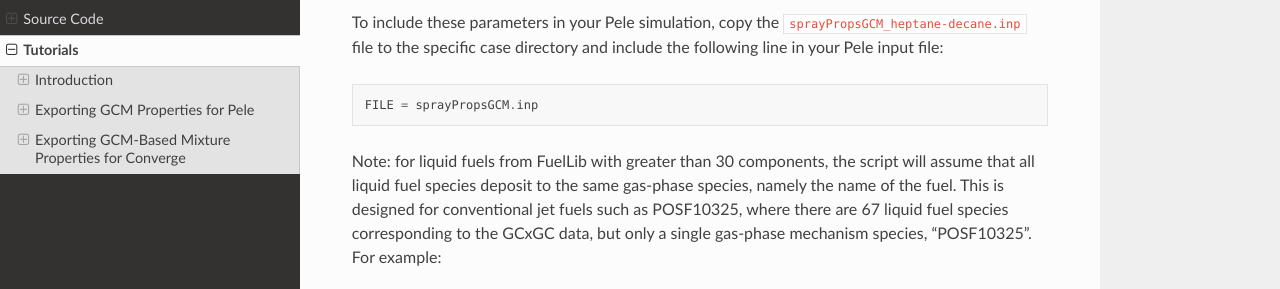
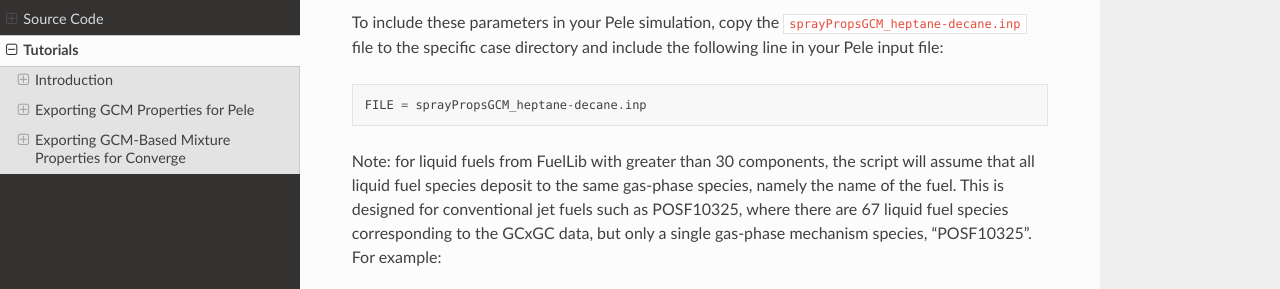
Before and after one commit to dmontgomeryNREL/FuelLib-NREL, a Sphinx documentation site: the page built from docs/tutorials.rst, in a window 1280 px wide and 900 px high, scrolled down 4004 px. Shown: the part 162-451 px from the top of the window. Built offline with Sphinx 7.4.7 and the Read the Docs theme 3.1.0, drawn with Linux system fonts in a browser that asks for light colours; cross-references to code outside the pages are shown as plain code; some of the changed text lies outside the part shown.

Commit message:
Fix minor typo (#24)

```diff
--- a/docs/tutorials.rst
+++ b/docs/tutorials.rst
@@ -184,7 +184,7 @@ This generates the following input file, ``FuelLib/exportData/sprayPropsGCM_hept
 To include these parameters in your Pele simulation, copy the ``sprayPropsGCM_heptane-decane.inp``
 file to the specific case directory and include the following line in your Pele input file: ::
 
-    FILE = sprayPropsGCM.inp
+    FILE = sprayPropsGCM_heptane-decane.inp
 
 
 Note: for liquid fuels from FuelLib with greater than 30 components, the script
```
Also changed, not shown: other parts of docs/tutorials.rst (+1 -1 lines).
